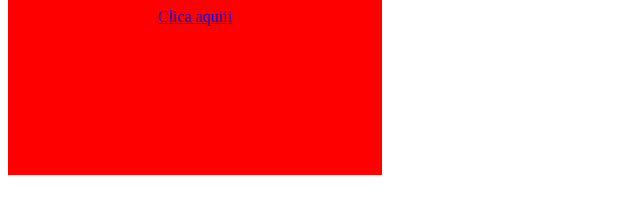
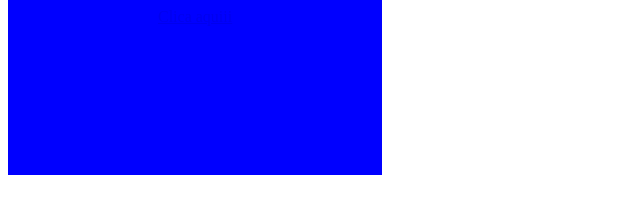
Before and after one commit to MatheusSantos3331/TesteMobileLeitorBar, a plain HTML site: page index.html in a window 1280 px wide. Shown: the whole page, without its empty margins (0-640 px from the left). Drawn offline with Linux system fonts and the light colour scheme.

Commit message:
Add files via upload

```diff
--- a/index.html
+++ b/index.html
@@ -31,7 +31,7 @@ $(document).ready(function() {
 
 </head>
 <body>
-	<a style="padding: 150px; background-color: red;" href="teste.html">Clica aquiii</a>
+	<a style="padding: 150px; background-color: blue;" href="teste.html">Clica aquiii</a>
 
 <div id="barcode">
 	<video id="barcodevideo" autoplay></video>
```
Also changed, not shown: teste.html (+6 -0 lines).
